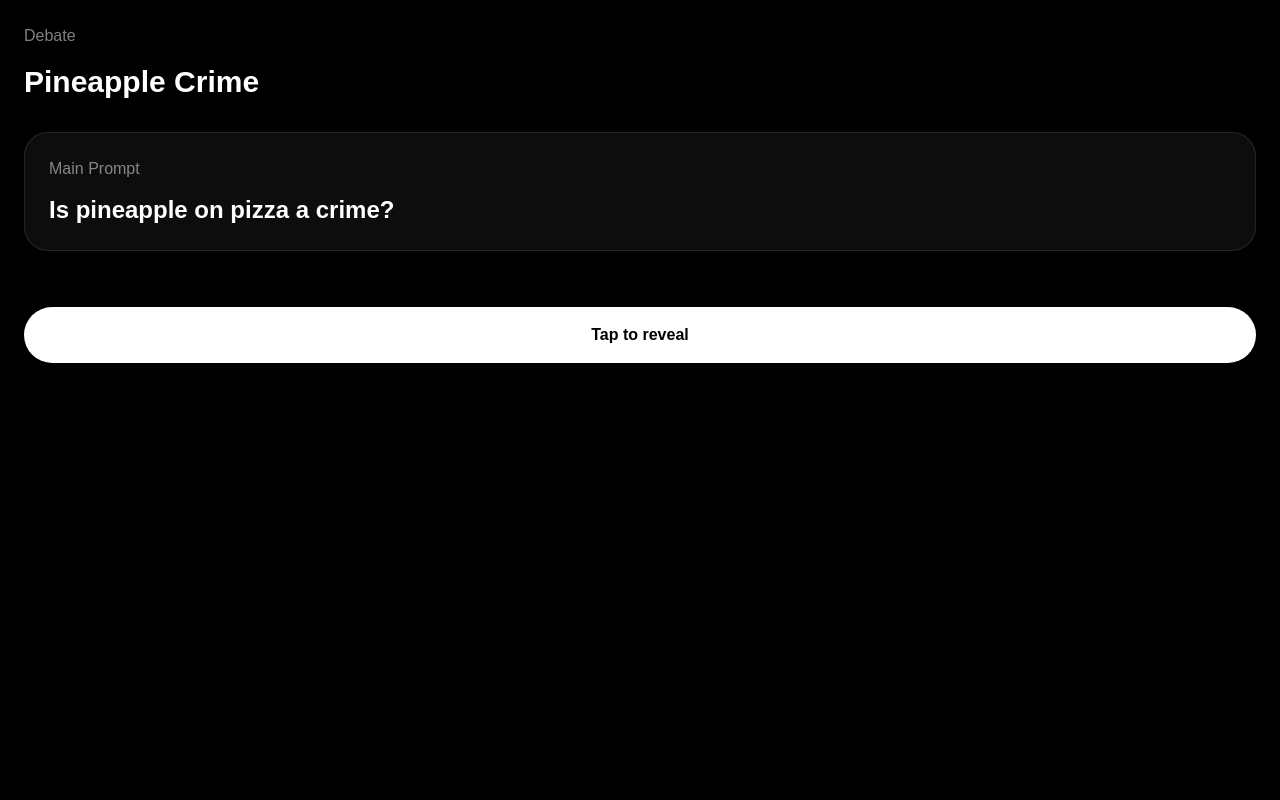
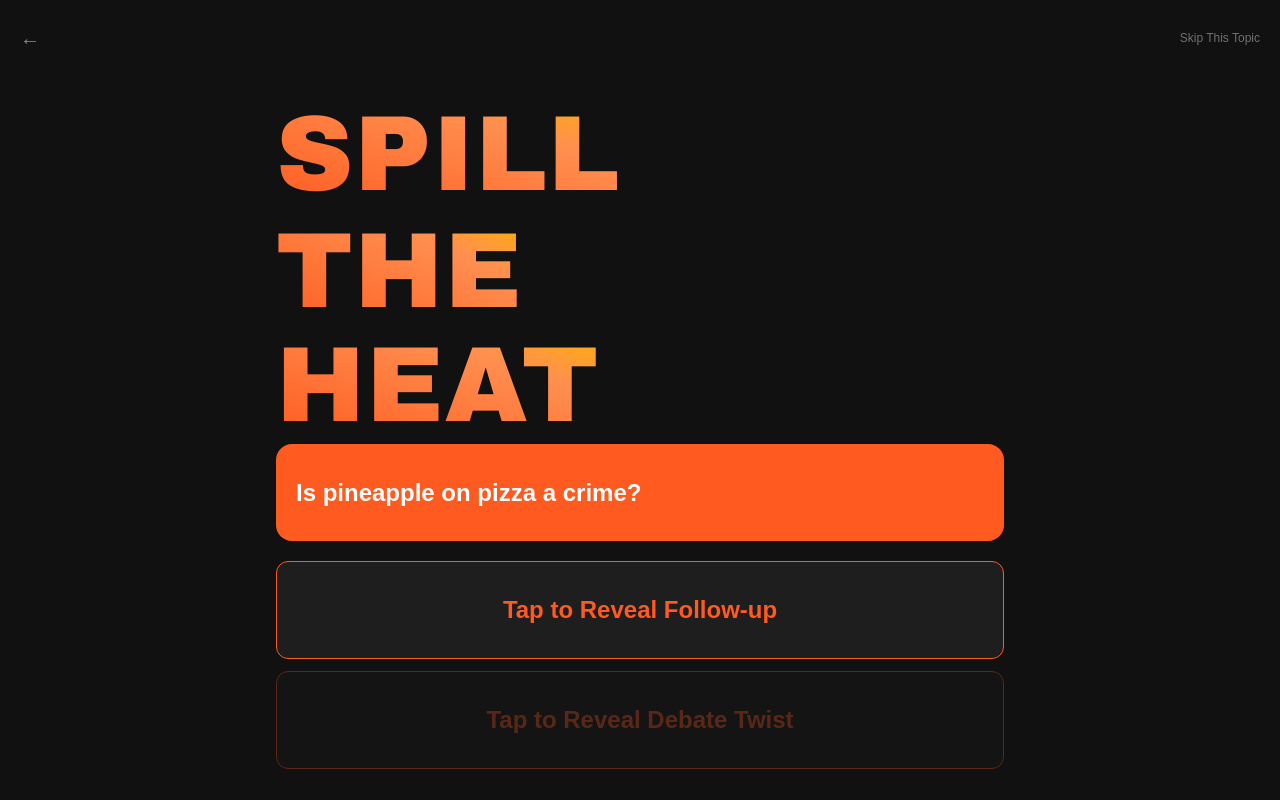
Before and after one commit to nakatoworldwide/spill-the-heat-V1, a Next.js app: page /play/debate in a window 1280 px wide. Built offline with nearby package versions, Linux system fonts and the light colour scheme.

Commit message:
deisgned v1

```diff
--- a/package.json
+++ b/package.json
@@ -9,6 +9,7 @@
     "lint": "eslint"
   },
   "dependencies": {
+    "@fontsource/archivo-black": "^5.2.8",
     "next": "16.2.6",
     "react": "19.2.4",
     "react-dom": "19.2.4"
--- /dev/null
+++ b/public/make-logo.js
@@ -0,0 +1,23 @@
+const fs = require('fs');
+const b64 = fs.readFileSync('node_modules/@fontsource/archivo-black/files/archivo-black-latin-400-normal.woff2').toString('base64');
+const svg = `<svg xmlns="http://www.w3.org/2000/svg" viewBox="0 0 800 580">
+  <defs>
+    <style>
+      @font-face {
+        font-family: "Archivo Black";
+        src: url("data:font/woff2;base64,${b64}") format("woff2");
+        font-weight: 400;
+      }
+    </style>
+    <linearGradient id="flame" x1="100%" y1="0%" x2="0%" y2="100%">
+      <stop offset="0%" stop-color="#FFB300"/>
+      <stop offset="30%" stop-color="#FF8F50"/>
+      <stop offset="100%" stop-color="#FF5A1F"/>
+    </linearGradient>
+  </defs>
+  <text x="0" y="190" font-family="Archivo Black" font-size="178" letter-spacing="2" fill="url(#flame)">SPILL</text>
+  <text x="0" y="385" font-family="Archivo Black" font-size="178" letter-spacing="2" fill="url(#flame)">THE</text>
+  <text x="0" y="575" font-family="Archivo Black" font-size="178" letter-spacing="2" fill="url(#flame)">HEAT</text>
+</svg>`;
+fs.writeFileSync('public/logo.svg', svg, 'utf8');
+console.log('Done. Size:', fs.readFileSync('public/logo.svg').length, 'bytes');
--- a/src/app/category/page.tsx
+++ b/src/app/category/page.tsx
@@ -1,38 +1,42 @@
 import Link from "next/link";
 
 const categories = [
-  "Funny",
-  "Spicy",
-  "Unhinged",
-  "Debate",
+  { name: "Funny", description: "Keep it light", emoji: "😂" },
+  { name: "Spicy", description: "Things get real", emoji: "🌶️" },
+  { name: "Unhinged", description: "No rules here", emoji: "🤪" },
+  { name: "Debate", description: "Pick a side", emoji: "🗣️" },
 ];
 
 export default function CategoryPage() {
   return (
-    <main className="min-h-screen bg-black text-white px-6 py-12">
+    <main className="min-h-screen bg-[#111] flex flex-col">
+      <div className="flex flex-col flex-1 px-6 py-12 max-w-3xl mx-auto w-full">
 
-      <h1 className="text-4xl font-bold mb-3">
-        What’s the vibe?
+        <div className="mb-8">
+          <h1 className="text-4xl font-extrabold text-white leading-tight">
+            What's<br />the vibe?
           </h1>
+        </div>
 
-      <p className="text-white/60 mb-10">
-        Choose a category.
-      </p>
-
-      <div className="flex flex-col gap-4">
-
+        <div className="flex flex-col gap-3">
           {categories.map((category) => (
             <Link
-            key={category}
-            href={`/play/${category.toLowerCase()}`}
-            className="rounded-3xl border border-white/10 bg-white/5 p-6 text-2xl font-semibold transition hover:bg-white hover:text-black"
+              key={category.name}
+              href={`/play/${category.name.toLowerCase()}`}
+              className="flex items-center justify-between rounded-2xl border border-white/15 px-5 py-5 transition active:bg-[#FF5A1F] active:border-[#FF5A1F] group"
             >
-            {category}
+              <div>
+                <p className="text-sm font-bold uppercase tracking-widest text-white">
+                  {category.emoji} {category.name}
+                </p>
+                <p className="text-xs text-white/30 mt-1">{category.description}</p>
+              </div>
+              <span className="text-[#FF5A1F] text-xl group-active:text-white">›</span>
             </Link>
           ))}
+        </div>
 
       </div>
-
     </main>
   );
 }
--- a/src/app/page.tsx
+++ b/src/app/page.tsx
@@ -2,23 +2,24 @@ import Link from "next/link";
 
 export default function HomePage() {
   return (
-    <main className="flex min-h-screen flex-col items-center justify-center bg-black text-white px-6">
+    <main className="flex min-h-screen flex-col bg-[#111]">
+      <div className="flex flex-1 flex-col px-6 py-12 max-w-6xl mx-auto w-full">
 
-      <h1 className="text-5xl font-bold tracking-tight mb-4">
-        Spill the Heat
-      </h1>
+        <div className="flex flex-1 flex-col justify-start pb-10">
+  <img src="/logo.svg" alt="Spill The Heat" className="w-150" />
+</div>
 
-      <p className="text-white/70 text-center max-w-sm mb-10">
-        The game that exposes everyone.
-      </p>
+        <div className="flex flex-col gap-4 mb-40">
+          <Link
+            href="/category"
+            className="rounded-xl bg-[#FF5A1F] py-4 text-center text-base font-bold text-white transition active:scale-95 w-120 mx-auto"
+          >
+            Start
+          </Link>
+          <p className="text-xs text-white/20 text-center">Best with 3+ players</p>
+        </div>
 
-      <Link
-        href="/category"
-        className="rounded-full bg-white text-black px-8 py-4 font-semibold transition hover:scale-105"
-      >
-        Start
-      </Link>
-
+      </div>
     </main>
   );
 }
--- a/src/app/play/[category]/page.tsx
+++ b/src/app/play/[category]/page.tsx
@@ -1,3 +1,5 @@
+export const dynamic = 'force-dynamic';
+
 import GameClient from "@/components/GameClient";
 import { prompts } from "@/data/prompts";
 
@@ -25,5 +27,5 @@ export default async function PlayPage({ params }: Props) {
     );
   }
 
-  return <GameClient category={category} prompts={categoryPrompts} />;
+  return <GameClient key={Math.random()} category={category} prompts={categoryPrompts} />;
 }
--- a/src/components/GameClient.tsx
+++ b/src/components/GameClient.tsx
@@ -1,5 +1,6 @@
 "use client";
 
+import { useRouter } from "next/navigation";
 import { useEffect, useState } from "react";
 import type { Prompt } from "@/data/prompts";
 import { createPromptQueue } from "@/lib/promptEngine";
@@ -13,82 +14,131 @@ type GameClientProps = {
 };
 
 export default function GameClient({ category, prompts }: GameClientProps) {
+  const router = useRouter();
   const [promptQueue, setPromptQueue] = useState<Prompt[]>([]);
   const [currentPromptIndex, setCurrentPromptIndex] = useState(0);
   const [visibleRevealCount, setVisibleRevealCount] = useState(0);
+  const [seenIds, setSeenIds] = useState<Set<string>>(new Set());
 
   useEffect(() => {
-    setPromptQueue(
-      createPromptQueue(prompts, {
+    const queue = createPromptQueue(prompts, {
       category,
       useIntensityProgression: true,
-      })
-    );
-
+      excludeIds: seenIds,
+    });
+    setPromptQueue(queue);
     setCurrentPromptIndex(0);
     setVisibleRevealCount(0);
-  }, [category, prompts]);
+  }, [category]);
 
   const currentPrompt = promptQueue[currentPromptIndex];
 
   if (!currentPrompt) {
     return (
-      <main className="min-h-screen bg-black text-white p-6">
-        <p className="text-white/60">Loading prompt...</p>
+      <main className="min-h-screen bg-[#111] text-white">
+        <div className="flex flex-col flex-1 px-5 py-6 max-w-3xl mx-auto w-full">
+          <p className="text-white/40">Loading...</p>
+        </div>
       </main>
     );
   }
 
   function revealNext() {
-    setVisibleRevealCount((currentCount) => currentCount + 1);
+    setVisibleRevealCount((c) => c + 1);
   }
 
   function goToNextPrompt() {
-    const nextIndex = currentPromptIndex + 1;
-
+    setVisibleRevealCount(0);
+    setCurrentPromptIndex((current) => {
+      const nextIndex = current + 1;
       if (nextIndex >= promptQueue.length) {
-  alert("Session complete — all prompts in this category have been shown.");
-  setPromptQueue(
-    createPromptQueue(prompts, {
+        const newSeenIds = new Set([...seenIds, ...promptQueue.map((p) => p.id)]);
+        setSeenIds(newSeenIds);
+        const newQueue = createPromptQueue(prompts, {
           category,
           useIntensityProgression: true,
-    })
-  );
-  setCurrentPromptIndex(0);
-} else {
-  setCurrentPromptIndex(nextIndex);
+          excludeIds: newSeenIds,
+        });
+        setPromptQueue(newQueue);
+        return 0;
+      }
+      return nextIndex;
+    });
   }
 
+  function skipPrompt() {
+    const currentIntensity = currentPrompt.entryIntensity;
+    const usedIds = new Set(promptQueue.map((p) => p.id));
+    const sameIntensityPrompts = prompts.filter(
+      (p) =>
+        p.category === category &&
+        Number(p.entryIntensity) === currentIntensity &&
+        p.id !== currentPrompt.id &&
+        !usedIds.has(p.id)
+    );
+
+    if (sameIntensityPrompts.length > 0) {
+      const shuffled = [...sameIntensityPrompts].sort(() => Math.random() - 0.5);
+      const replacement = shuffled[0];
+      setPromptQueue((queue) => {
+        const newQueue = [...queue];
+        newQueue[currentPromptIndex] = replacement;
+        return newQueue;
+      });
       setVisibleRevealCount(0);
+    } else {
+      goToNextPrompt();
+    }
   }
 
-  const hasMoreReveals = visibleRevealCount < currentPrompt.reveals.length;
+  const allRevealed = visibleRevealCount >= currentPrompt.reveals.length;
 
   return (
-    <main className="min-h-screen bg-black text-white p-6">
-      <p className="text-white/50 mb-4 capitalize">{category}</p>
+    <main className="min-h-screen bg-[#111] text-white flex flex-col">
 
-      <h1 className="text-3xl font-bold mb-8">{currentPrompt.title}</h1>
+      <div className="flex items-center justify-between px-5 py-6">
+        <button
+          onClick={() => router.push("/category")}
+          className="text-white/50 hover:text-white text-xl"
+        >
+          ←
+        </button>
+        <button
+          onClick={skipPrompt}
+          className="text-white/40 hover:text-white text-xs"
+        >
+          Skip This Topic
+        </button>
+      </div>
 
-      <PromptCard title="Main Prompt" text={currentPrompt.mainPrompt} />
+      <div className="flex flex-col flex-1 px-5 pb-6 max-w-3xl mx-auto w-full">
 
-      <div className="flex flex-col gap-4 mb-8">
-        {currentPrompt.reveals
-          .slice(0, visibleRevealCount)
-          .map((reveal, index) => (
+        <div className="mb-5">
+          <img src="/logo.svg" alt="Spill The Heat" className="w-120" />
+        </div>
+
+        <PromptCard text={currentPrompt.mainPrompt} />
+
+        <div className="flex flex-col gap-3">
+          {currentPrompt.reveals.map((reveal, index) => (
             <RevealCard
               key={index}
               label={reveal.label}
               text={reveal.text}
+              isRevealed={index < visibleRevealCount}
+              isNext={index === visibleRevealCount}
+              onReveal={revealNext}
             />
           ))}
+
+          {allRevealed && (
+            <ActionButton onClick={goToNextPrompt}>
+              Next Question →
+            </ActionButton>
+          )}
         </div>
 
-      {hasMoreReveals ? (
-        <ActionButton onClick={revealNext}>Tap to reveal</ActionButton>
-      ) : (
-        <ActionButton onClick={goToNextPrompt}>Next Question</ActionButton>
-      )}
+      </div>
     </main>
   );
 }
--- a/src/components/game/ActionButton.tsx
+++ b/src/components/game/ActionButton.tsx
@@ -1,13 +1,22 @@
 type ActionButtonProps = {
   children: React.ReactNode;
   onClick: () => void;
+  variant?: "white" | "orange";
 };
 
-export default function ActionButton({ children, onClick }: ActionButtonProps) {
+export default function ActionButton({
+  children,
+  onClick,
+  variant = "white",
+}: ActionButtonProps) {
   return (
     <button
       onClick={onClick}
-      className="w-full rounded-full bg-white text-black px-6 py-4 font-semibold transition hover:scale-105"
+      className={`mt-2 w-full rounded-xl px-5 py-3 text-center font-bold text-base transition active:scale-95 ${
+        variant === "orange"
+          ? "bg-[#FF5A1F] text-white"
+          : "bg-white text-[#111]"
+      }`}
     >
       {children}
     </button>
--- a/src/components/game/PromptCard.tsx
+++ b/src/components/game/PromptCard.tsx
@@ -1,14 +1,11 @@
 type PromptCardProps = {
-  title: string;
   text: string;
 };
 
-export default function PromptCard({ title, text }: PromptCardProps) {
+export default function PromptCard({ text }: PromptCardProps) {
   return (
-    <div className="rounded-3xl border border-white/10 bg-white/5 p-6 mb-6">
-      <p className="text-white/50 mb-3">{title}</p>
-
-      <p className="text-2xl font-semibold leading-snug">{text}</p>
-    </div>
+    <div className="bg-[#FF5A1F] rounded-2xl px-5 py-8 mb-5">
+  <p className="text-white font-bold text-2xl leading-snug">{text}</p>
+</div>
   );
 }
--- a/src/components/game/RevealCard.tsx
+++ b/src/components/game/RevealCard.tsx
@@ -1,14 +1,39 @@
 type RevealCardProps = {
   label: string;
   text: string;
+  isRevealed: boolean;
+  isNext: boolean;
+  onReveal: () => void;
 };
 
-export default function RevealCard({ label, text }: RevealCardProps) {
+export default function RevealCard({
+  label,
+  text,
+  isRevealed,
+  isNext,
+  onReveal,
+}: RevealCardProps) {
+  const dimmedClass = `rounded-xl px-5 py-8 text-center font-semibold text-2xl bg-[#1e1e1e] border border-[#FF5A1F] text-[#FF5A1F]`;
+const orangeClass = `rounded-xl px-5 py-8 text-center font-semibold text-2xl bg-[#FF5A1F] text-white`;
+  if (isRevealed) {
+    return <div className={orangeClass}>{text}</div>;
+  }
+
+  if (isNext) {
+    return (
+      <button
+        type="button"
+        onClick={onReveal}
+        className={`${dimmedClass} transition active:scale-95 cursor-pointer`}
+      >
+        Tap to Reveal {label}
+      </button>
+    );
+  }
+
   return (
-    <div className="rounded-3xl border border-white/10 bg-white/5 p-5">
-      <p className="text-white/50 mb-2">{label}</p>
-
-      <p className="text-xl font-semibold leading-snug">{text}</p>
+    <div className={`${dimmedClass} opacity-30 pointer-events-none`}>
+      Tap to Reveal {label}
     </div>
   );
 }
--- a/src/lib/promptEngine.ts
+++ b/src/lib/promptEngine.ts
@@ -3,27 +3,43 @@ import type { Prompt } from "@/data/prompts";
 export type PromptQueueOptions = {
   category: string;
   useIntensityProgression?: boolean;
+  excludeIds?: Set<string>;
 };
 
 function shufflePrompts(promptList: Prompt[]) {
-  return [...promptList].sort(() => Math.random() - 0.5);
+  const arr = [...promptList];
+  for (let i = arr.length - 1; i > 0; i--) {
+    const j = Math.floor(Math.random() * (i + 1));
+    [arr[i], arr[j]] = [arr[j], arr[i]];
+  }
+  return arr;
 }
 
-function getAllowedIntensities(roundIndex: number) {
+function getAllowedIntensities(roundIndex: number, category?: string) {
   const questionNumber = roundIndex + 1;
+  const isHighIntensityCategory = category === "spicy" || category === "unhinged";
 
-  if (questionNumber <= 2) return [1];
+  if (questionNumber <= 2) return isHighIntensityCategory ? [2] : [1];
   if (questionNumber <= 4) return [2];
   if (questionNumber <= 6) return [3];
-
   if (questionNumber === 7) return [1, 2];
-
   if (questionNumber >= 8) {
     if (questionNumber % 3 === 0) return [1, 2, 3];
     return [3];
   }
+  return [1];
+}
 
-  return [1];
+const SEX_DATING_KEYWORDS = [
+  "sex", "sexual", "dating", "date", "hookup", "hook up",
+  "attracted", "attraction", "crush", "romantic", "intimacy",
+  "intimate", "relationship", "partner", "boyfriend", "girlfriend",
+  "one night", "slept with", "sleep with"
+];
+
+function isSexOrDatingPrompt(prompt: Prompt): boolean {
+  const text = prompt.mainPrompt.toLowerCase();
+  return SEX_DATING_KEYWORDS.some((keyword) => text.includes(keyword));
 }
 
 function pullPrompt(
@@ -34,33 +50,35 @@ function pullPrompt(
   const hasRecentGroupCallout = recentPrompts.some(
     (prompt) => prompt.openingStyle === "group-callout"
   );
+  const recentHasSexOrDating = recentPrompts.some(isSexOrDatingPrompt);
 
   const intensityMatches = availablePrompts.filter((prompt) =>
     allowedIntensities.includes(Number(prompt.entryIntensity))
   );
 
   const safeIntensityMatches = intensityMatches.filter((prompt) => {
-    if (prompt.openingStyle !== "group-callout") return true;
-    return !hasRecentGroupCallout;
+    if (prompt.openingStyle === "group-callout" && hasRecentGroupCallout) return false;
+    if (recentHasSexOrDating && isSexOrDatingPrompt(prompt)) return false;
+    return true;
   });
 
-  if (safeIntensityMatches.length > 0) {
-    return shufflePrompts(safeIntensityMatches)[0];
-  }
+  if (safeIntensityMatches.length > 0) return shufflePrompts(safeIntensityMatches)[0];
 
-  if (intensityMatches.length > 0) {
-    return shufflePrompts(intensityMatches)[0];
-  }
+  const groupCalloutSafe = intensityMatches.filter((prompt) => {
+    if (prompt.openingStyle === "group-callout" && hasRecentGroupCallout) return false;
+    return true;
+  });
+
+  if (groupCalloutSafe.length > 0) return shufflePrompts(groupCalloutSafe)[0];
+  if (intensityMatches.length > 0) return shufflePrompts(intensityMatches)[0];
 
   const safeFallbackMatches = availablePrompts.filter((prompt) => {
-    if (prompt.openingStyle !== "group-callout") return true;
-    return !hasRecentGroupCallout;
+    if (prompt.openingStyle === "group-callout" && hasRecentGroupCallout) return false;
+    if (recentHasSexOrDating && isSexOrDatingPrompt(prompt)) return false;
+    return true;
   });
 
-  if (safeFallbackMatches.length > 0) {
-    return shufflePrompts(safeFallbackMatches)[0];
-  }
-
+  if (safeFallbackMatches.length > 0) return shufflePrompts(safeFallbackMatches)[0];
   return shufflePrompts(availablePrompts)[0];
 }
 
@@ -68,35 +86,38 @@ export function createPromptQueue(
   prompts: Prompt[],
   options: PromptQueueOptions
 ) {
-  const categoryPrompts = prompts.filter(
-    (prompt) => prompt.category === options.category
+  const categoryPrompts = shufflePrompts(
+    prompts.filter((p) => p.category === options.category)
   );
 
+  const pool = options.excludeIds && options.excludeIds.size > 0
+    ? categoryPrompts.filter((p) => !options.excludeIds!.has(p.id))
+    : categoryPrompts;
+
+  const availablePrompts = pool.length > 0 ? [...pool] : [...categoryPrompts];
+
   if (!options.useIntensityProgression) {
-    return shufflePrompts(categoryPrompts);
+    return availablePrompts;
   }
 
-  const availablePrompts = [...categoryPrompts];
   const queue: Prompt[] = [];
 
   while (availablePrompts.length > 0) {
     const roundIndex = queue.length;
-    const allowedIntensities = getAllowedIntensities(roundIndex);
+    const allowedIntensities = getAllowedIntensities(roundIndex, options.category);
     const recentPrompts = queue.slice(-2);
 
-const selectedPrompt = pullPrompt(
-  availablePrompts,
-  allowedIntensities,
-  recentPrompts
-);
+    const selectedPrompt = pullPrompt(
+      availablePrompts,
+      allowedIntensities,
+      recentPrompts
+    );
 
     queue.push(selectedPrompt);
-
-    const selectedIndex = availablePrompts.findIndex(
-      (prompt) => prompt.id === selectedPrompt.id
+    availablePrompts.splice(
+      availablePrompts.findIndex((p) => p.id === selectedPrompt.id),
+      1
     );
-
-    availablePrompts.splice(selectedIndex, 1);
   }
 
   return queue;
```
Also changed, not shown: public/logo.svg (added), 1 other file (tests, documents, lock files or other folders). Lines whose indentation alone changed are shown as unchanged.
